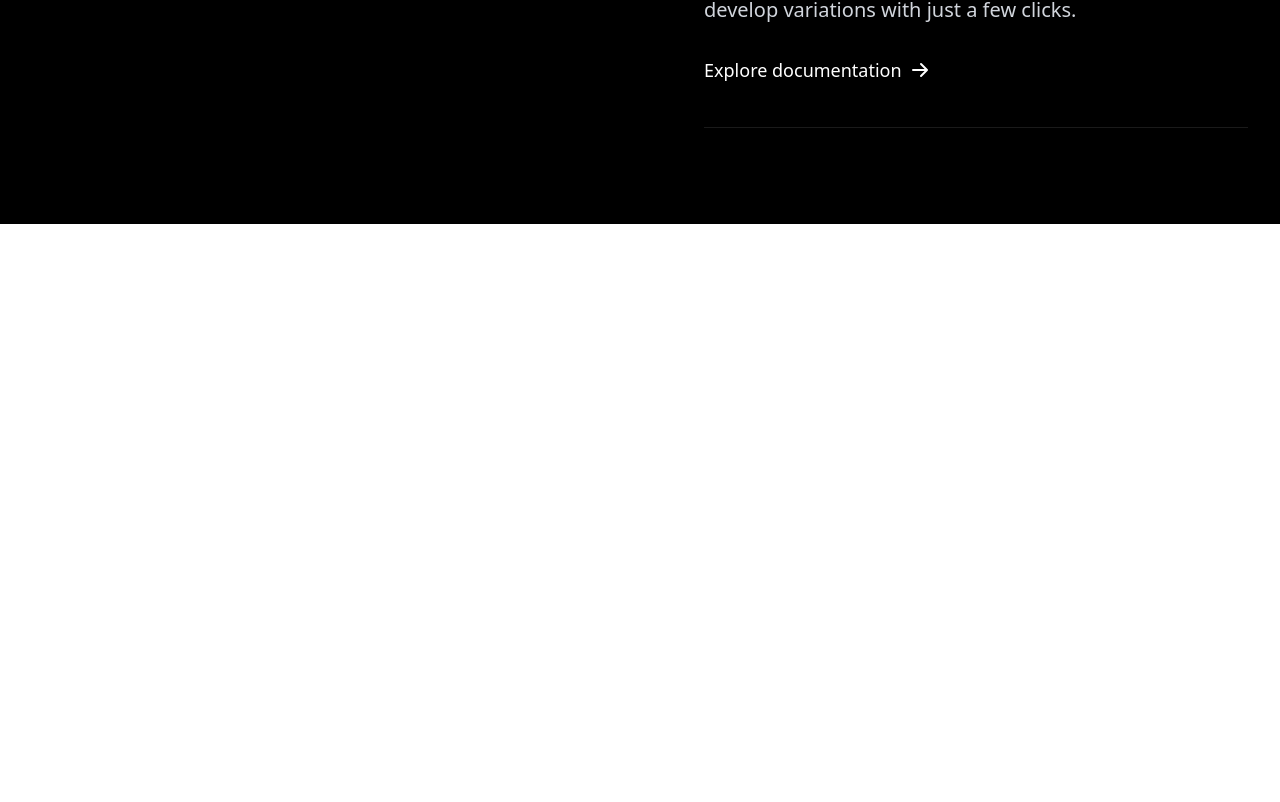
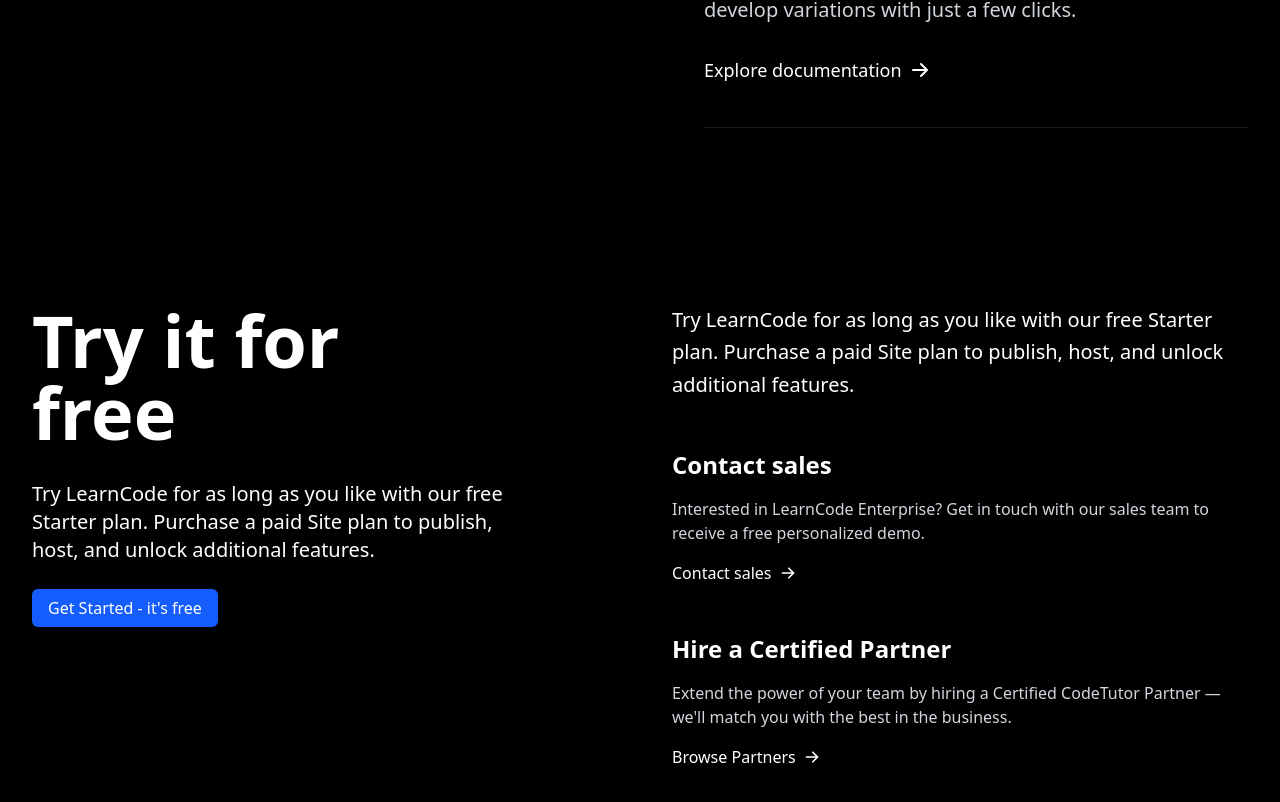
Before and after one commit to Hasanat902/react-landing-page, a React (Vite) app: page / in a window 1280 px wide. Shown: the part 6060-6862 px from the top of the page. Before the commit the page ends 6284 px from the top, so only its background shows below. Built offline with nearby package versions, Linux system fonts and the light colour scheme.

Commit message:
added try now section

```diff
--- a/src/App.jsx
+++ b/src/App.jsx
@@ -6,6 +6,7 @@
 import Features from "./components/Features";
 import Hero from "./components/Hero";
 import Navbar from "./components/Navbar";
+import TryNow from "./components/TryNow";
 
 function App() {
   return (
@@ -17,6 +18,7 @@
       <DesignSection />
       <CustomerSection />
       <About />
+      <TryNow />
     </>
   );
 }
--- /dev/null
+++ b/src/components/TryNow.jsx
@@ -0,0 +1,71 @@
+import React from "react";
+import { HiArrowRight } from "react-icons/hi";
+import { Link } from "react-router";
+
+const TryNow = () => {
+  return (
+    <div className="bg-black text-white py-20">
+      <div className="primary-container">
+        <div className="flex flex-col md:flex-row justify-between gap-16">
+          <div className="md:w-3/5">
+            <div>
+              <h2 className="text-4xl md:text-7xl font-bold mb-8">
+                Try it for <br /> free
+              </h2>
+              <p className="text-xl mb-8 md:max-w-lg">
+                Try LearnCode for as long as you like with our free Starter
+                plan. Purchase a paid Site plan to publish, host, and unlock
+                additional features.
+              </p>
+              <Link
+                to="/get-started"
+                className="hover:text-gray-300 bg-blue-600 px-4 py-2 hover:bg-blue-700 rounded-md"
+              >
+                Get Started - it's free
+              </Link>
+            </div>
+          </div>
+          <div className="md:w-3/5 space-y-12">
+            <div>
+              <h3 className="text-lg md:text-xl leading-relaxed font-medium mb-4">
+                Try LearnCode for as long as you like with our free Starter
+                plan. Purchase a paid Site plan to publish, host, and unlock
+                additional features.
+              </h3>
+            </div>
+            <div>
+              <h2 className="text-2xl font-bold mb-4">Contact sales</h2>
+              <p className="text-gray-300 mb-4">
+                Interested in LearnCode Enterprise? Get in touch with our sales
+                team to receive a free personalized demo.
+              </p>
+              <a
+                href="#"
+                className="inline-flex items-center text-white hover:underline"
+              >
+                Contact sales <HiArrowRight className="ml-2" />
+              </a>
+            </div>
+            <div>
+              <h2 className="text-2xl font-bold mb-4">
+                Hire a Certified Partner
+              </h2>
+              <p className="text-gray-300 mb-4">
+                Extend the power of your team by hiring a Certified CodeTutor
+                Partner — we'll match you with the best in the business.
+              </p>
+              <a
+                href="#"
+                className="inline-flex items-center text-white hover:underline"
+              >
+                Browse Partners <HiArrowRight className="ml-2" />
+              </a>
+            </div>
+          </div>
+        </div>
+      </div>
+    </div>
+  );
+};
+
+export default TryNow;
```
